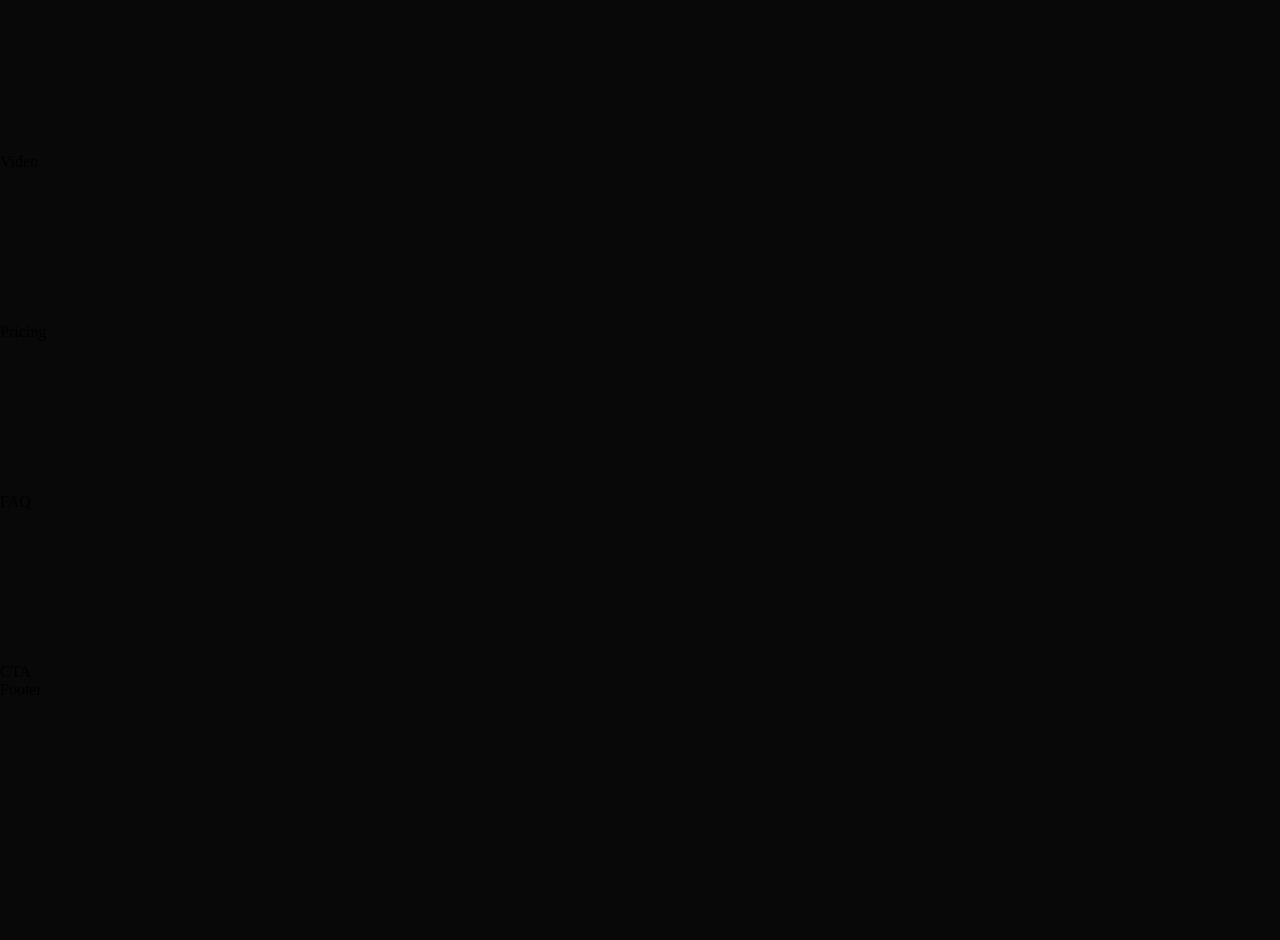
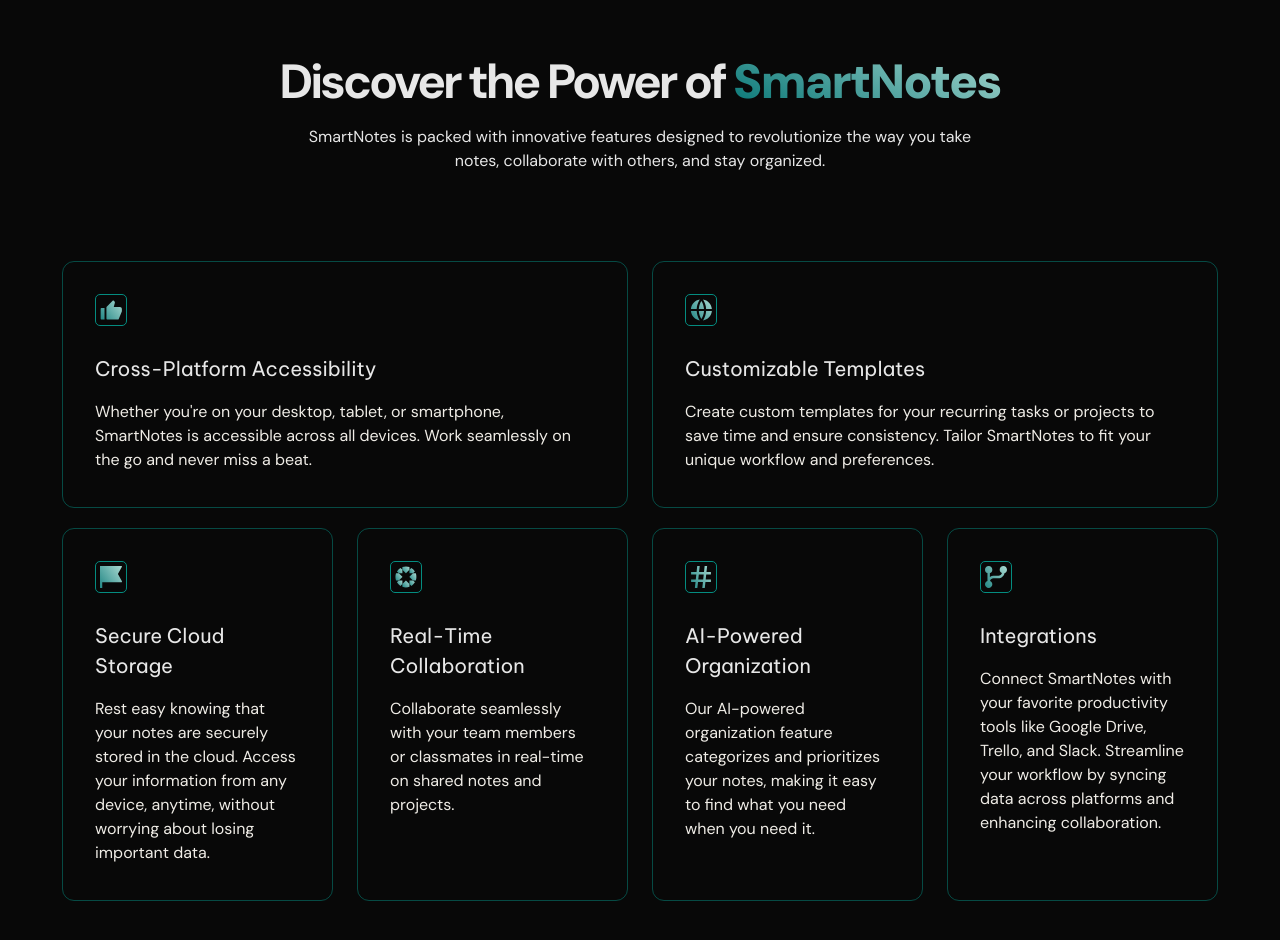
Before and after one commit to MdRiabi/NoteWithReact, a React (Vite) app: page / in a window 1280 px wide. Shown: the part 1060-2000 px from the top of the page. Before the commit the page ends 1759 px from the top, so only its background shows below. Built offline with nearby package versions, Linux system fonts and the light colour scheme.

Commit message:
"Added CSS styles and JSX code for Features component and using the features variable in the constant in the utils folder"

```diff
--- a/src/components/Features/Features.css
+++ b/src/components/Features/Features.css
@@ -0,0 +1,100 @@
+.features {
+    padding: 70px 0px;
+    position: relative;
+  }
+
+  .features__heading-container {
+    margin-bottom: 88px;
+    display: flex;
+    flex-direction: column;
+    align-items: center;
+  }
+
+  .h2.features__heading {
+    color: var(--primary-100);
+    margin-bottom: 14px;
+  }
+
+  .h2.features__text-gradient {
+    background: var(--gradient);
+    background-clip: text;
+    -webkit-background-clip: text;
+    -webkit-text-fill-color: transparent;
+    letter-spacing: -1.8px;
+    font-weight: 800;
+  }
+
+  .features__subheading {
+    max-width: 680px;
+    color: var(--primary-100);
+    text-align: center;
+  }
+
+  .features__feature-container {
+    display: grid;
+    grid-template-areas:
+      "tl tl tr tr"
+      "bl blm brm br";
+    grid-template-columns: repeat(4, 271px);
+    place-content: center;
+    gap: 20px 24px;
+  }
+
+  .feature {
+    padding: 32px 32px 35px 32px;
+    border: 1px solid rgba(4, 140, 128, 0.5);
+    border-radius: 12px;
+  }
+
+  .feature.tl {
+    grid-area: tl;
+  }
+
+  .feature.tr {
+    grid-area: tr;
+  }
+
+  .feature.bl {
+    grid-area: bl;
+  }
+
+  .feature.blm {
+    grid-area: blm;
+  }
+
+  .feature.brm {
+    grid-area: brm;
+  }
+
+  .feature.br {
+    grid-area: br;
+  }
+
+  .feature__icon {
+    height: 32px;
+    width: 32px;
+    margin-bottom: 24px;
+    border-radius: 5px;
+    box-sizing: border-box;
+    padding: 4px;
+    border: 1px solid var(--secondary-200);
+  }
+
+  .text-large.feature__heading {
+    color: var(--primary-100);
+    margin-bottom: 16px;
+  }
+
+  .feature__description {
+    color: var(--accent);
+  }
+
+  .features__overlay-gradient {
+    background: center no-repeat
+      url("../../assets/features/radial-gradient-features.png");
+    width: 350px;
+    height: 350px;
+    position: absolute;
+    top: 45%;
+    left: 32%;
+  }
--- a/src/components/Features/Features.jsx
+++ b/src/components/Features/Features.jsx
@@ -1,8 +1,41 @@
 import React from 'react'
+import "./Features.css"
+import { features } from  "../../utils/constants"
 
 const Features = () => {
   return (
-    <div>Features</div>
+    <section className="features">
+      <div className="features__heading-container">
+        <h2 className="h2 features__heading">
+        Discover the Power of{" "}
+          <span className="h2 features__text-gradient">SmartNotes</span>
+          </h2>
+          <p className="text-reg features__subheading">
+          SmartNotes is packed with innovative features designed to
+          revolutionize the way you take notes, collaborate with others, and
+          stay organized.
+          </p>
+      </div>
+      <div className="features__feature-container">
+        {
+          features.map((featureOject, index) => {
+            return <div className={`feature ${featureOject.gridArea}`} key={index}>
+                  <img
+                  src={featureOject.image}
+                  alt={featureOject.heading}
+                  className="feature__icon" />
+
+                  <p
+                  className='text-large feature__heading'>{featureOject.heading}</p>
+                  <p
+                  className="text-reg feature__description">{featureOject.description}</p>
+            </div>
+          })
+        }
+
+      </div>
+      <div className="feature__overlay-gradient"></div>
+    </section>
   )
 }
 
```
